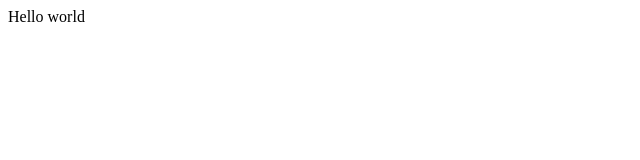
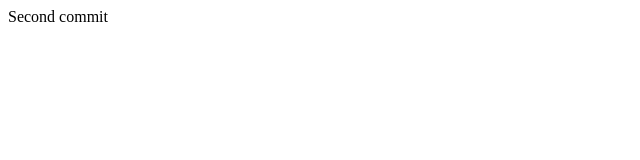
Before and after one commit to camilozw/lecture1, a plain HTML site: page index.html in a window 1280 px wide. Shown: the full height of the page, 0-640 px from the left. Drawn offline with Linux system fonts and the light colour scheme.

Commit message:
second commit

```diff
--- a/index.html
+++ b/index.html
@@ -4,6 +4,6 @@
     <title>Test</title>
 </head>
 <body>
-    Hello world
+    Second commit
 </body>
 </html>
```
